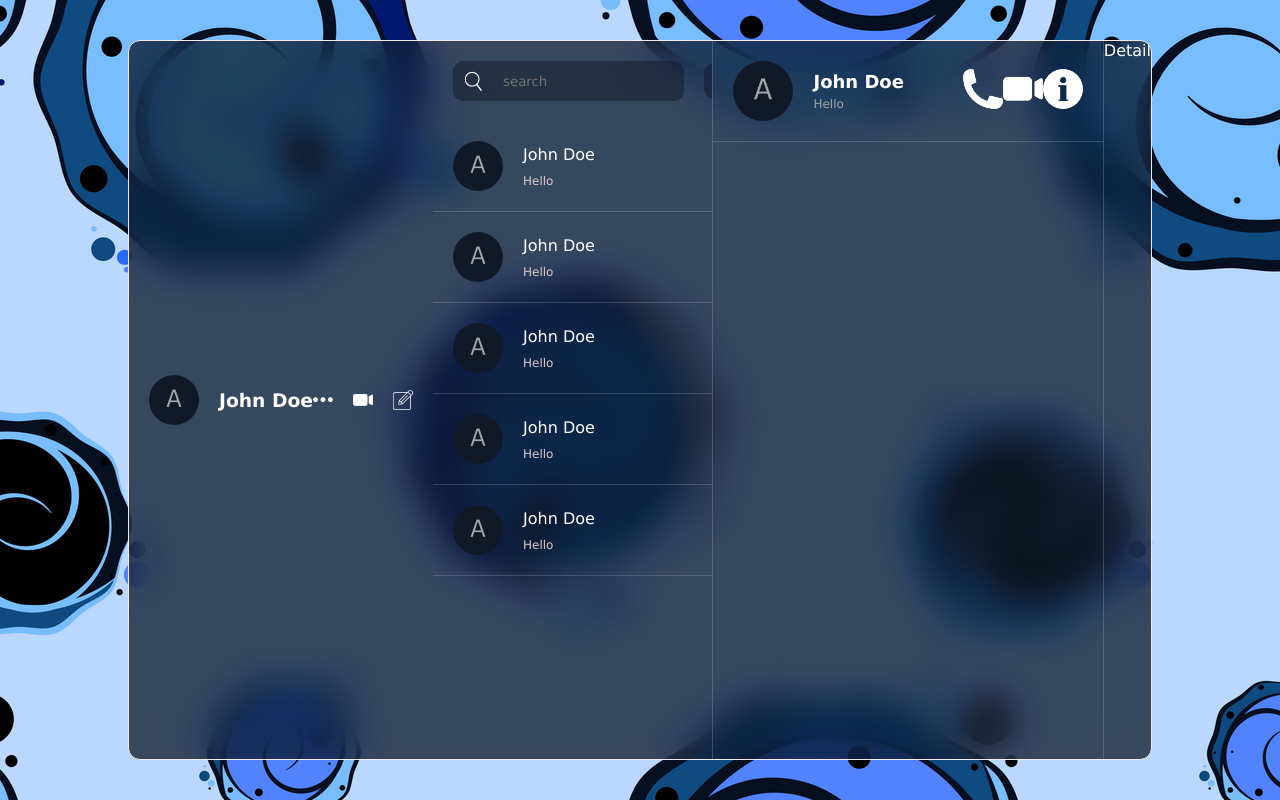
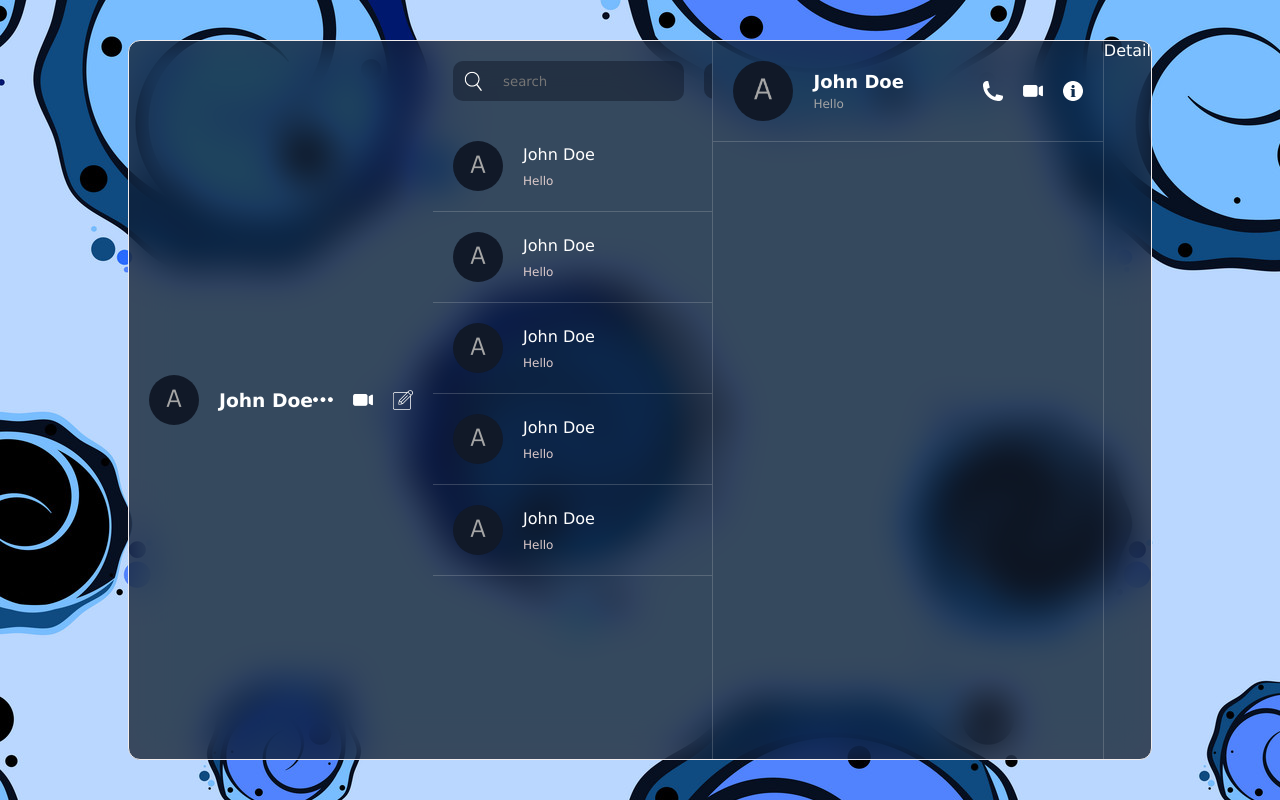
Before and after one commit to HimashaNethmini/RealTime-Chat, a React (Vite) app: page / in a window 1280 px wide. Built offline with nearby package versions, Linux system fonts and the light colour scheme.

Commit message:
added styles on icons div

```diff
--- a/src/components/chat/chat.css
+++ b/src/components/chat/chat.css
@@ -41,7 +41,15 @@
          }
       }
 
+      .icons {
+         display: flex;
+         gap: 20px;
 
+         img {
+            width: 20px;
+            height: 20px;
+         }
+      }
 
    }
   }
```
